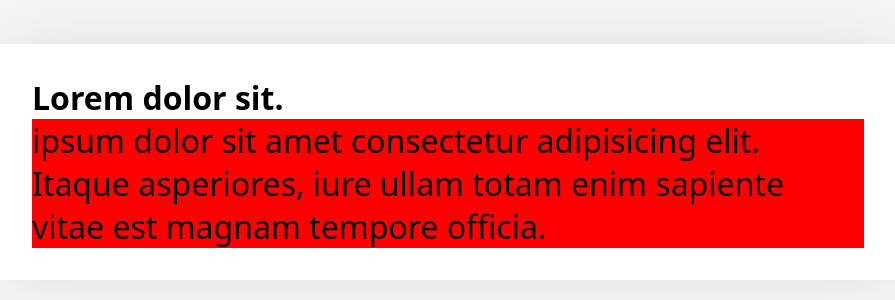
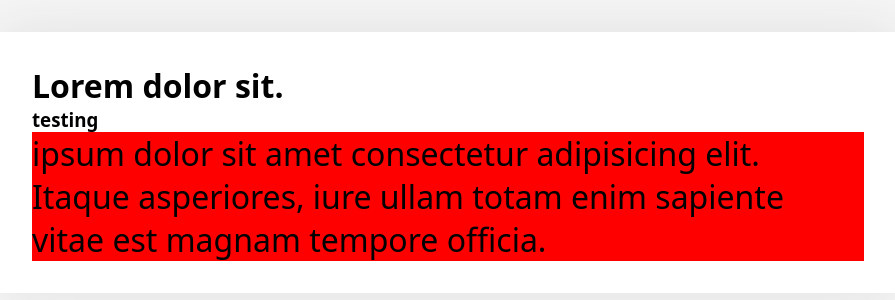
Before and after one commit to EV-OD/css_funtion, a plain HTML site: page index.html in a window 1280 px wide. Shown: the part 238-538 px from the top of the page, without its empty margins (192-1087 px from the left). Drawn offline with Linux system fonts and the light colour scheme.

Commit message:
branch test

```diff
--- a/index.html
+++ b/index.html
@@ -10,6 +10,7 @@
 <body>
     <div class="card">
         <h1>Lorem dolor sit.</h1>
+        <h3>testing</h3>
         <p>ipsum dolor sit amet consectetur adipisicing elit. Itaque asperiores, iure ullam totam enim sapiente vitae est magnam tempore officia.</p>
     </div>
 </body>
```
